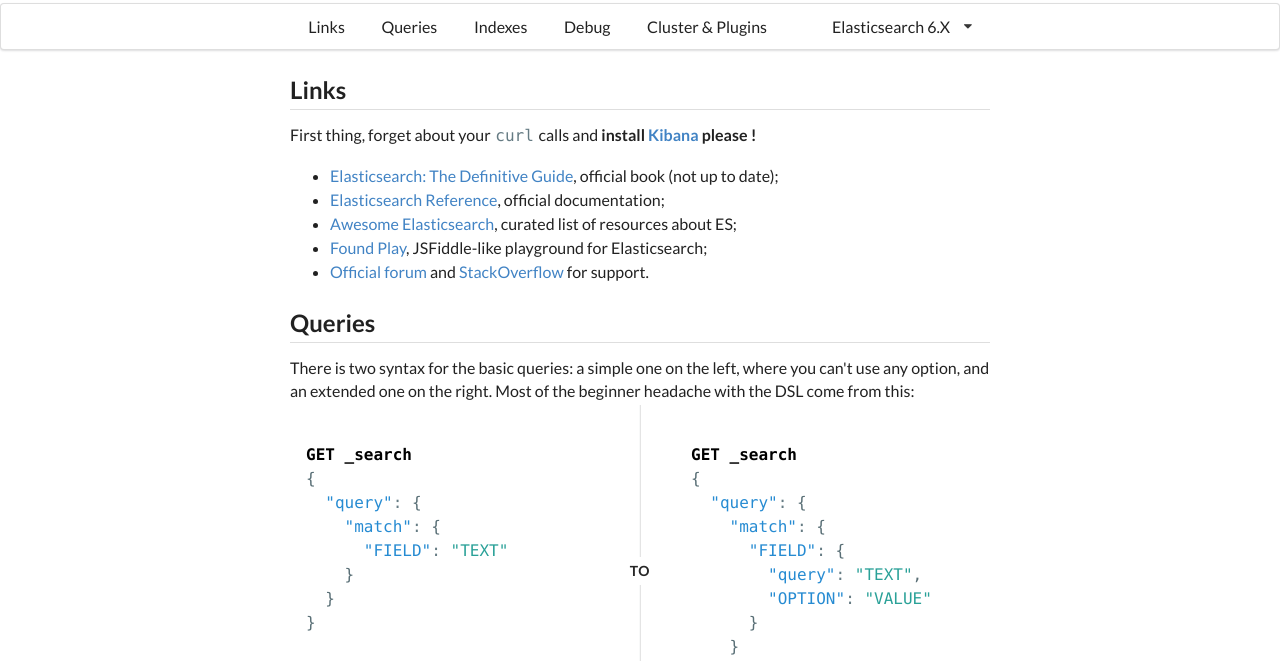
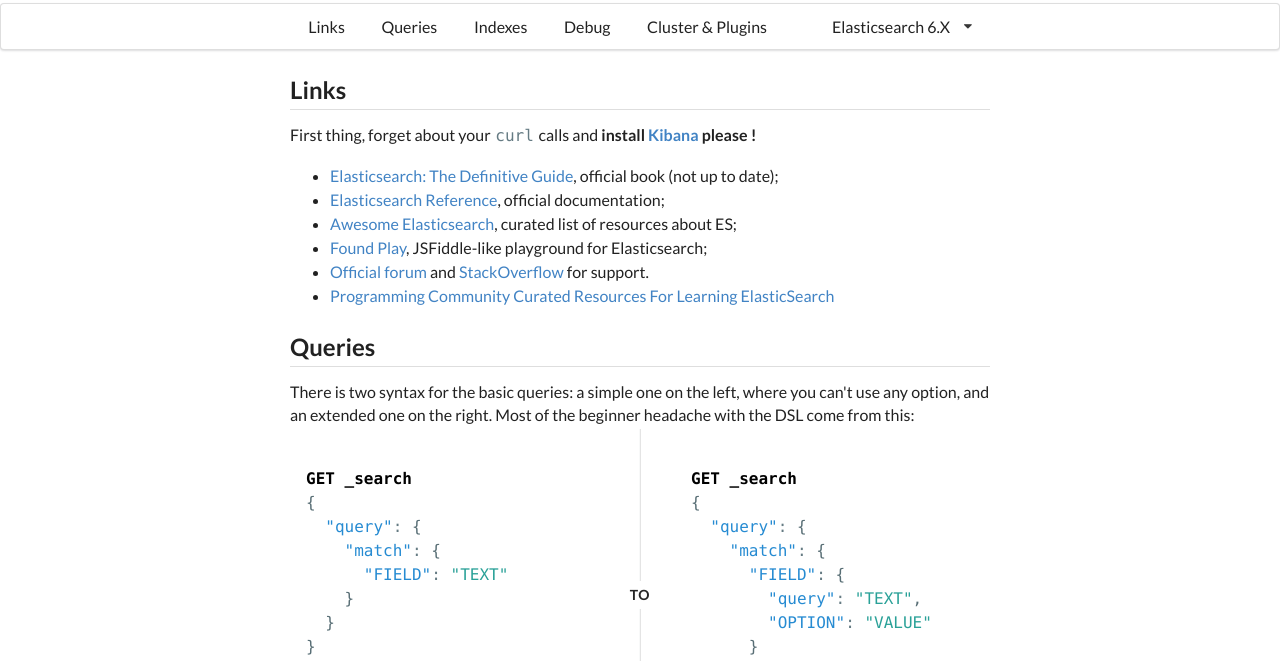
Before and after one commit to jolicode/elasticsearch-cheatsheet, a plain HTML site: page index.html in a window 1280 px wide. Shown: the part 139-800 px from the top of the page. Drawn offline with nearby package versions, Linux system fonts and the light colour scheme.

Commit message:
Added Curated ElasticSearch Resources
Have a look at these programming community curated resources for learning ElasticSearch -- https://hackr.io/tutorials/learn-elasticsearch

```diff
--- a/index.html
+++ b/index.html
@@ -158,6 +158,7 @@
           <li><a href="https://github.com/dzharii/awesome-elasticsearch">Awesome Elasticsearch</a>, curated list of resources about ES;</li>
           <li><a href="https://www.found.no/play">Found Play</a>, JSFiddle-like playground for Elasticsearch;</li>
           <li><a href="https://discuss.elastic.co/">Official forum</a> and <a href="http://stackoverflow.com/questions/tagged/elasticsearch">StackOverflow</a> for support.</li>
+		<li><a href="https://hackr.io/tutorials/learn-elasticsearch">Programming Community Curated Resources For Learning ElasticSearch</a></li>
         </ul>
 
 
```
